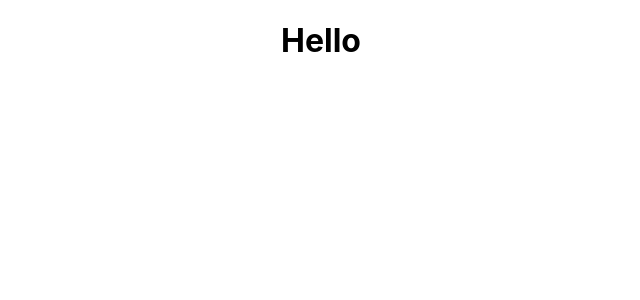
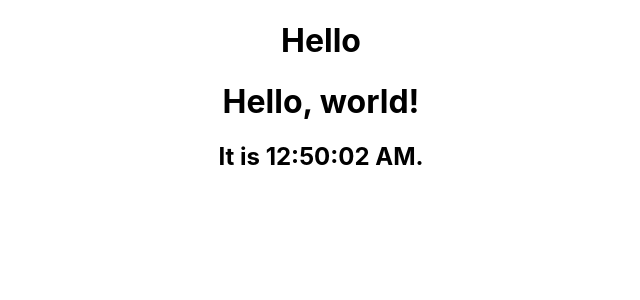
Before and after one commit to RN0529/Assignment3, a React (Create React App) app: page / in a window 1280 px wide. Shown: the top 300 px of the page, without its empty margins (319-959 px from the left). Built offline with nearby package versions, Linux system fonts and the light colour scheme.

Commit message:
added Clock to main page

```diff
--- a/src/App.js
+++ b/src/App.js
@@ -1,10 +1,11 @@
 import logo from './logo.svg';
 import './App.css';
-
+import Clock from './Clock';
 function App() {
   return (
     <div className="App">
       <h1>Hello</h1>
+      <Clock />
     </div>
   );
 }
--- /dev/null
+++ b/src/Clock.js
@@ -0,0 +1,35 @@
+import React, { Component } from 'react';
+class Clock extends React.Component {
+    constructor(props) {
+      super(props);
+      this.state = {date: new Date()};
+    }
+
+    componentDidMount() {
+        this.timerID = setInterval(
+            () => this.tick(),
+            1000
+          );
+    }
+
+    componentWillUnmount() {
+      clearInterval(this.timerID);
+    }
+
+    tick() {
+      this.setState({
+        date: new Date()
+      });
+    }
+
+    render() {
+      return (
+        <div>
+          <h1>Hello, world!</h1>
+          <h2>It is {this.state.date.toLocaleTimeString()}.</h2>
+        </div>
+      );
+    }
+  }
+
+  export default Clock
```
